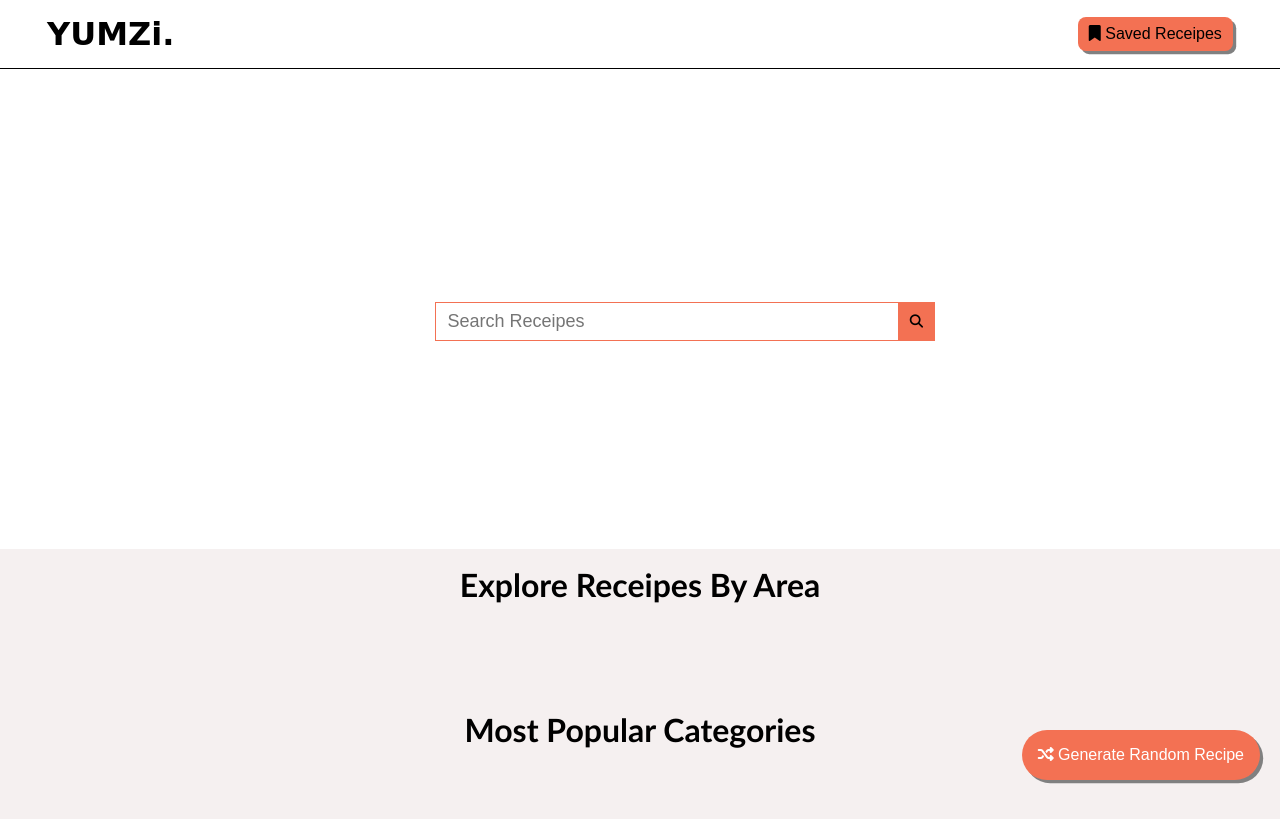
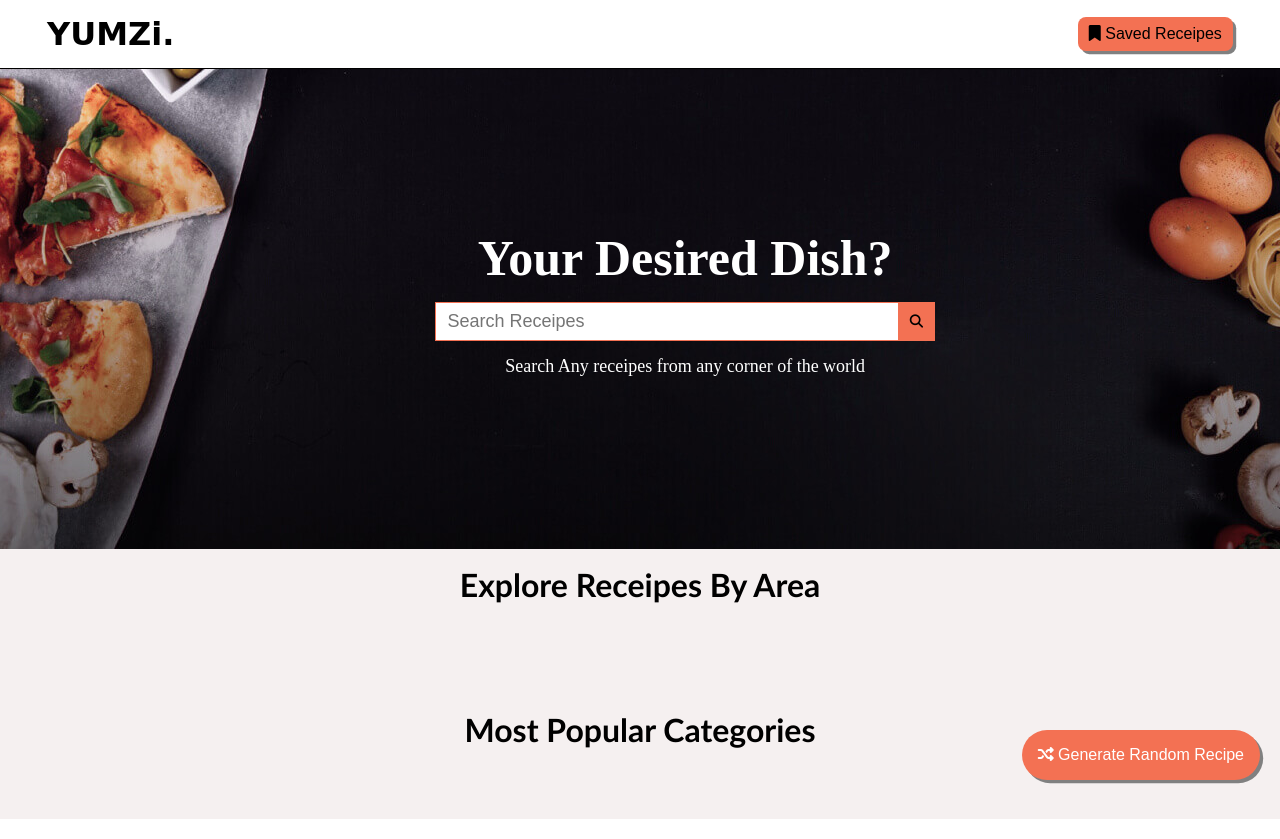
Before and after one commit to pratikshapandey4002/Receipe-App, a plain HTML site: page index.html in a window 1280 px wide. Drawn offline with Linux system fonts and the light colour scheme; no server answers.

Commit message:
Update home.css

```diff
--- a/css/home.css
+++ b/css/home.css
@@ -36,7 +36,7 @@ nav h2{
     position: absolute;
     width: 100%;
     height: 100%;
-    background-image: url(./assets/hero-banner-large.jpg);
+    background-image: url(../assets/hero-banner-large.jpg);
     background-size: cover;
     background-position: center;
     background-repeat: no-repeat;
```
